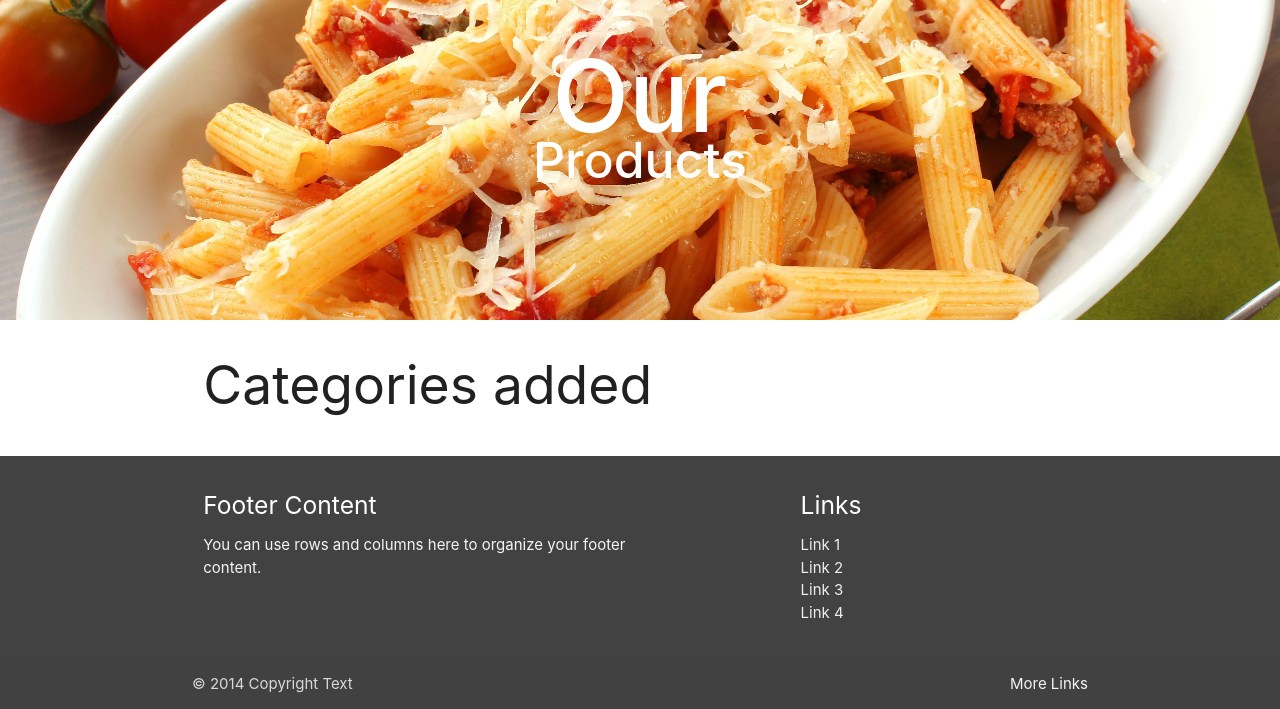
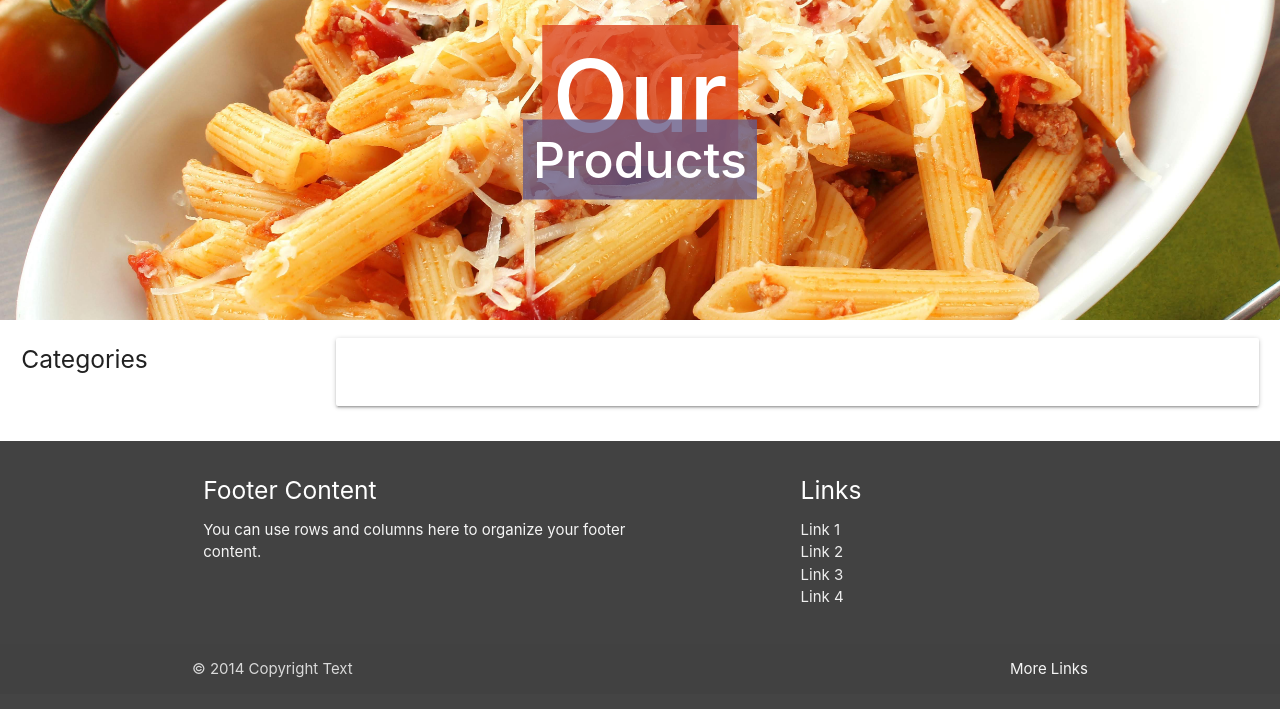
Before and after one commit to nkkumawat/ChefSolutions, a Django app: template templates/products/products.html in a window 1280 px wide. Shown: the part 128-837 px from the top of the page. After the commit the page ends 806 px from the top, so only its background shows below. Run offline with Django 3.2, Linux system fonts and the light colour scheme; the template is opened without the code that fills it, so the values that code supplies are empty; some web fonts are replaced.

Commit message:
product page started

```diff
--- /dev/null
+++ b/static/css/product.css
@@ -0,0 +1,3 @@
+.product-container{
+    margin: 10px;
+}
--- a/templates/products/products.html
+++ b/templates/products/products.html
@@ -3,27 +3,36 @@
 
 {% block styles %}
 <link rel="stylesheet" href="{% static 'css/topImage.css' %}">
+<link rel="stylesheet" href="{% static 'css/product.css' %}">
 {% endblock styles %}
 
 {% block content %}
 
 <div class="top-image">
-    <div class="first">Our</div>
-    <div class="second">Products</div>
+    <div class="first center-align">
+        <span>Our</span>
+    </div>
+    <div class="second">
+        <span>Products</span>
+    </div>
 </div>
 
-<div class="container">
+<div class="product-container">
     <div class="row">
-        <div class="col s12">
-            <h2>Categories added</h2>
+        <div class="col s12 m3">
+            <h5>Categories</h5>
             <ul>
                 {% for category in categories %}
                 <li><a href="{% url 'products:all_products' %}?category={{ category | urlencode }}">{{category}}</a></li>
                 {% endfor %}
             </ul>
         </div>
+        <div class="col s12 m9">
+            <div class="card-panel">
+                    <div class="row">
+
                         {% for product in products %}
-        <div class="col s12 m4">
+                        <div class="col s4 m6 l4">
 
                             <div class="card">
                                 <div class="card-image">
@@ -49,9 +58,13 @@
                                     <button id="{{ product.id }}" class="btn green addToCart">Add To Cart</button>
                                 </div>
                             </div>
+                        </div>
+
+                        {% endfor %}
 
                     </div>
-        {% endfor %}
+            </div>
+        </div>
 
     </div>
 
```
Also changed, not shown: db.sqlite3. Lines whose indentation alone changed are shown as unchanged.
